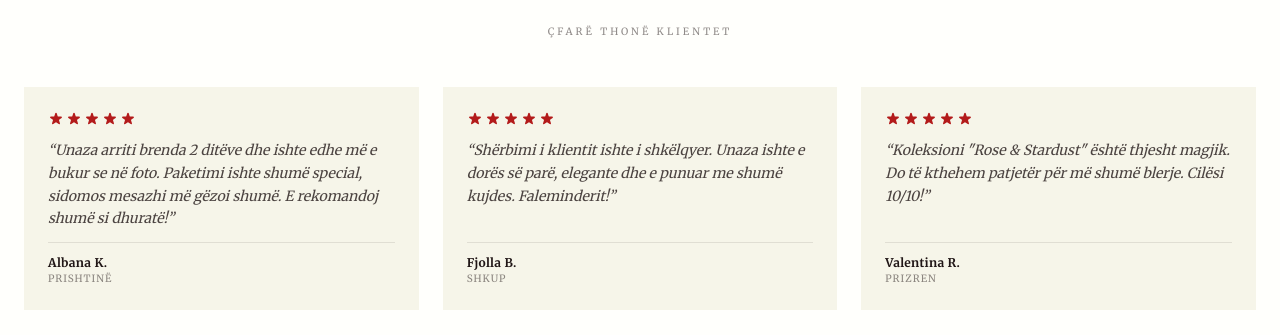
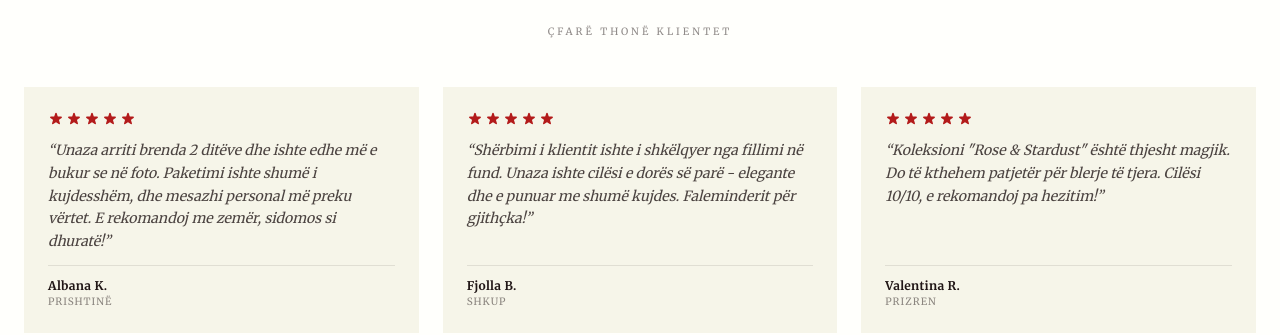
Before and after one commit to jonaberishaa/priestess-of-the-soul, a Next.js app: page / in a window 1280 px wide. Shown: the part 1860-2195 px from the top of the page. Built offline with nearby package versions, Linux system fonts and the light colour scheme.

Commit message:
Polish testimonial wording for a more natural tone

```diff
--- a/src/app/page.tsx
+++ b/src/app/page.tsx
@@ -121,9 +121,9 @@ export default function HomePage() {
             </div>
             <div className="grid grid-cols-1 md:grid-cols-3 gap-6">
               {[
-                { name: 'Albana K.', location: 'Prishtinë', rating: 5, text: 'Unaza arriti brenda 2 ditëve dhe ishte edhe më e bukur se në foto. Paketimi ishte shumë special, sidomos mesazhi më gëzoi shumë. E rekomandoj shumë si dhuratë!' },
-                { name: 'Fjolla B.', location: 'Shkup', rating: 5, text: 'Shërbimi i klientit ishte i shkëlqyer. Unaza ishte e dorës së parë, elegante dhe e punuar me shumë kujdes. Faleminderit!' },
-                { name: 'Valentina R.', location: 'Prizren', rating: 5, text: 'Koleksioni "Rose & Stardust" është thjesht magjik. Do të kthehem patjetër për më shumë blerje. Cilësi 10/10!' },
+                { name: 'Albana K.', location: 'Prishtinë', rating: 5, text: 'Unaza arriti brenda 2 ditëve dhe ishte edhe më e bukur se në foto. Paketimi ishte shumë i kujdesshëm, dhe mesazhi personal më preku vërtet. E rekomandoj me zemër, sidomos si dhuratë!' },
+                { name: 'Fjolla B.', location: 'Shkup', rating: 5, text: 'Shërbimi i klientit ishte i shkëlqyer nga fillimi në fund. Unaza ishte cilësi e dorës së parë - elegante dhe e punuar me shumë kujdes. Faleminderit për gjithçka!' },
+                { name: 'Valentina R.', location: 'Prizren', rating: 5, text: 'Koleksioni "Rose & Stardust" është thjesht magjik. Do të kthehem patjetër për blerje të tjera. Cilësi 10/10, e rekomandoj pa hezitim!' },
               ].map((review) => (
                 <div key={review.name} className="bg-[#f6f5e9] p-6 flex flex-col gap-3">
                   <div className="flex gap-0.5">
```
